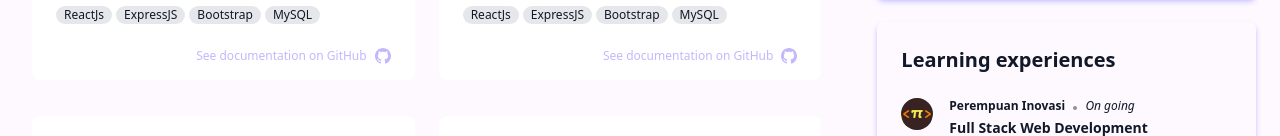
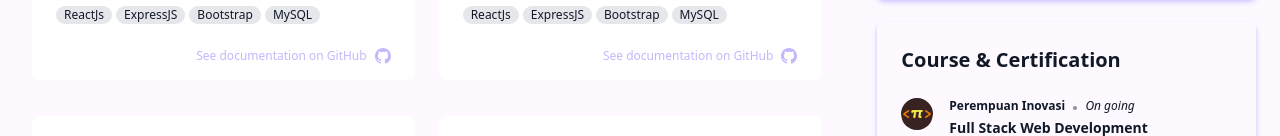
Before and after one commit to aufaikrimaa/aufaikrimaa.github.io, a React (Vite) app: page / in a window 1280 px wide. Shown: the part 506-642 px from the top of the page. Built offline with nearby package versions, Linux system fonts and the light colour scheme.

Commit message:
change Learning experiences

```diff
--- a/src/App.jsx
+++ b/src/App.jsx
@@ -62,7 +62,7 @@ function App() {
               className={activeTab === "learn" ? "active" : ""}
               onClick={() => handleTabChange("learn")}
             >
-              Learning Experiences
+              Course & Certification
             </button>
           </>
         )}
@@ -97,7 +97,7 @@ function App() {
             {activeTab === "learn" && (
               <div className="rounded-md shadow-md shadow-[#C2B8FD] py-4 m-2">
                 <h1 className="text-xl font-bold mx-3 mb-5">
-                  Learning experiences
+                  Course & Certification
                 </h1>
                 {course.map((course, index) => (
                   <Learn key={index} course={course} />
@@ -123,7 +123,7 @@ function App() {
               <Skills isDarkMode={isDarkMode} />
               <div className="rounded-md shadow-md shadow-[#C2B8FD] py-4">
                 <h2 className="text-xl font-bold mx-4 mb-4">
-                  Learning experiences
+                  Course & Certification
                 </h2>
                 {course.map((course, index) => (
                   <Learn key={index} course={course} />
```
